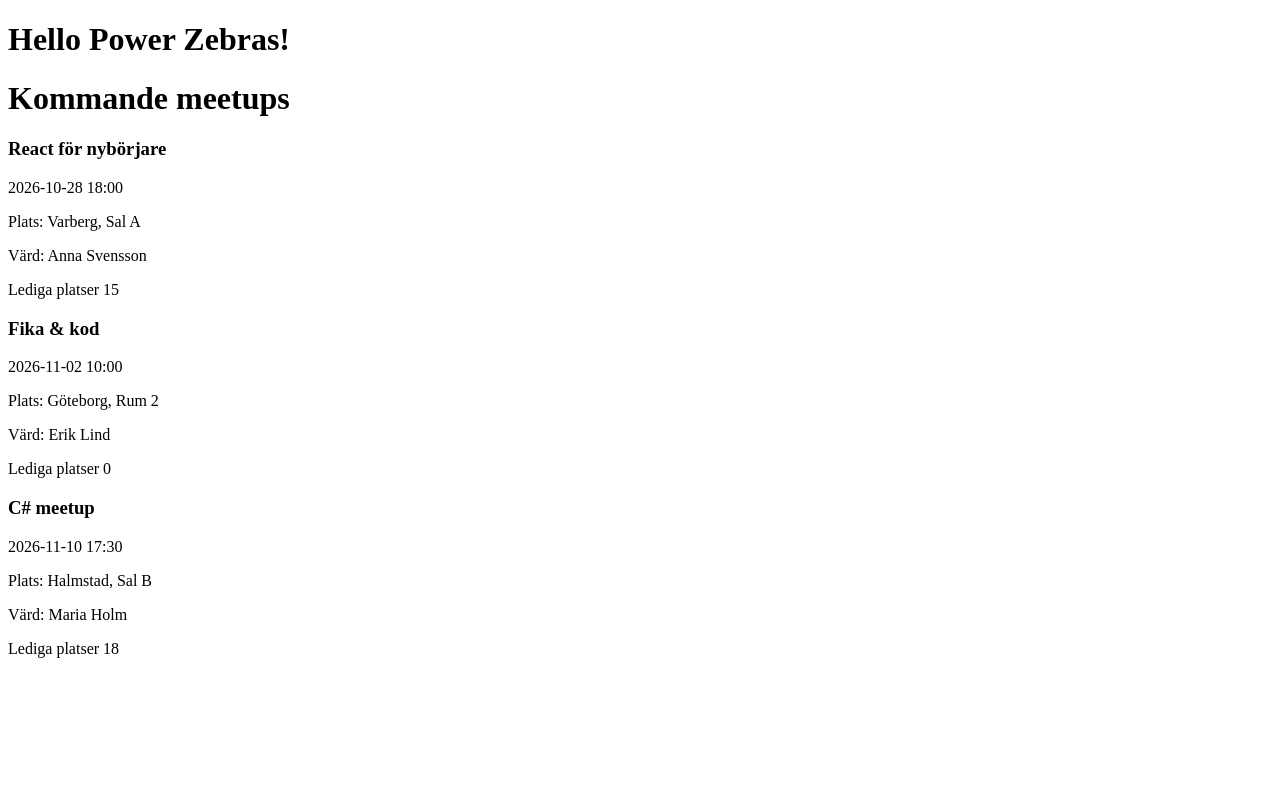
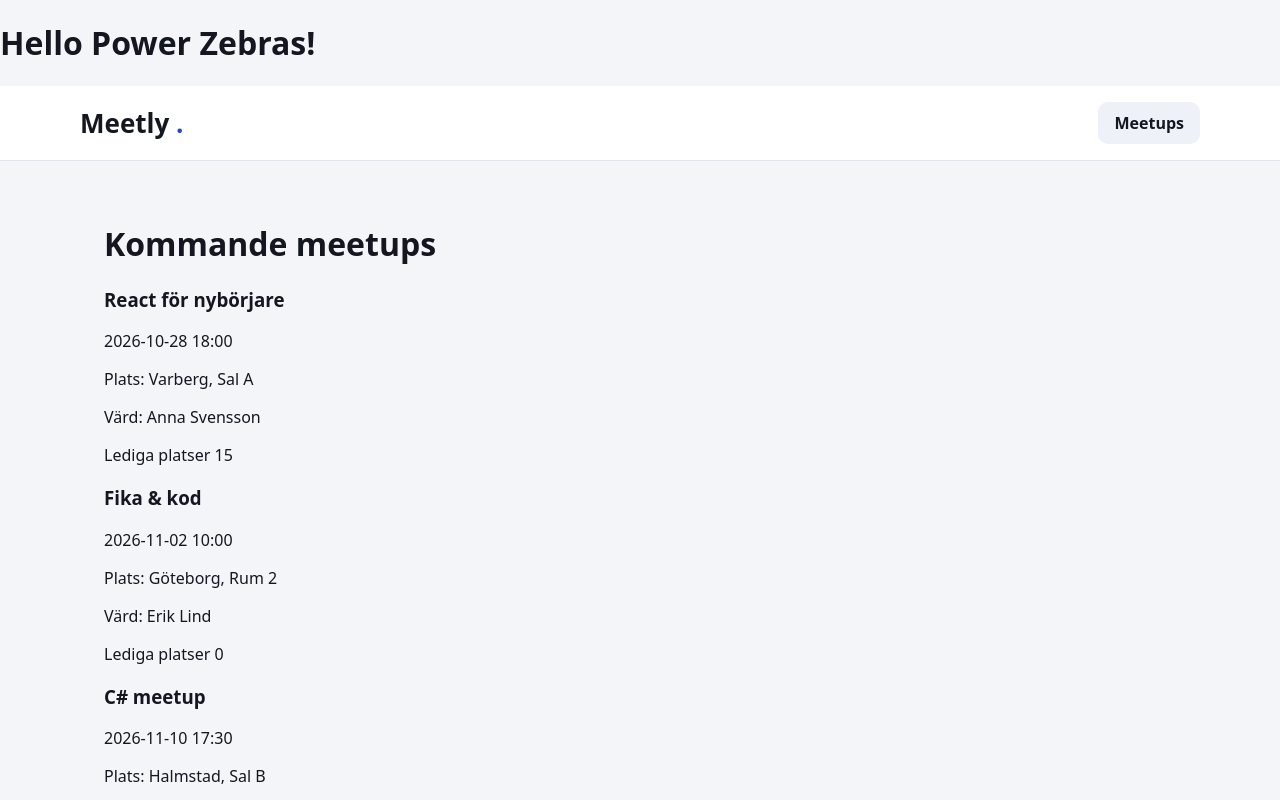
Before and after one commit to Pontusthoren-del/PowerZebraFrontend, a React (Vite) app in the folder Meetly.Frontend/: page / in a window 1280 px wide. Shown: the top 800 px of the page. Built offline with nearby package versions, Linux system fonts and the light colour scheme.

Commit message:
Added layout

```diff
--- a/Meetly.Frontend/src/App.tsx
+++ b/Meetly.Frontend/src/App.tsx
@@ -1,11 +1,11 @@
 import { BrowserRouter } from "react-router-dom";
-import Home from "./pages/Home";
+import AppRoutes from "./routes/AppRoutes";
 
 export default function App() {
     return (
         <BrowserRouter>
             <h1> Hello Power Zebras! </h1>
-            <Home/>
+            <AppRoutes/>
         </BrowserRouter>
     );
 }
--- /dev/null
+++ b/Meetly.Frontend/src/components/Footer.tsx
@@ -0,0 +1,7 @@
+export default function Footer() {
+    return (
+        <footer className="footer">
+            <div className="footer-inner">© 2026 Meetly · Power Zebras</div>
+        </footer>
+    );
+}
--- /dev/null
+++ b/Meetly.Frontend/src/components/Header.tsx
@@ -0,0 +1,22 @@
+import { Link, NavLink } from "react-router-dom";
+
+export default function Header() {
+  const navClass = ({ isActive }: { isActive: boolean }) =>
+    isActive ? "nav-link active" : "nav-link";
+
+  return (
+    <header className="header">
+      <div className="header-inner">
+        <Link to="/" className="header-logo">
+          Meetly <span className="header-logo-dot">.</span>
+        </Link>
+
+        <nav className="header-nav">
+          <NavLink to="/" end className={navClass}>
+            Meetups
+          </NavLink>
+        </nav>
+      </div>
+    </header>
+  );
+}
--- /dev/null
+++ b/Meetly.Frontend/src/components/Layout.tsx
@@ -0,0 +1,15 @@
+import Footer from "./Footer";
+import { Outlet } from "react-router-dom";
+import Header from "./Header";
+
+export default function Layout() {
+  return (
+    <div className="layout">
+      <Header />
+      <main className="layout-content">
+        <Outlet />
+      </main>
+      <Footer />
+    </div>
+  );
+}
--- a/Meetly.Frontend/src/index.css
+++ b/Meetly.Frontend/src/index.css
@@ -0,0 +1,106 @@
+/* Färger på ett ställe: ändra här så ändras de överallt */
+:root {
+    --bg: #F3F5F9;          /* bakgrund */
+    --surface: #FFFFFF;     /* kort, header */
+    --text: #14171F;        /* text */
+    --muted: #4A5263;       /* grå text */
+    --border: #E1E5EE;      /* linjer */
+    --accent: #2348C7;      /* blå (knappar) */
+    --accent-soft: #E6ECFB; /* ljusblå */
+}
+
+body {
+    margin: 0;
+    background: var(--bg);
+    color: var(--text);
+    font-family: system-ui, sans-serif;
+}
+
+/* Hela sidan: footer alltid längst ner */
+.layout {
+    min-height: 100vh;
+    display: flex;
+    flex-direction: column;
+}
+.layout-content {
+    flex: 1;
+    width: 100%;
+    max-width: 1120px;
+    margin: 0 auto;
+    padding: 40px 24px;
+    box-sizing: border-box;
+}
+
+/* ---------- Header ---------- */
+.header {
+    background: var(--surface);
+    border-bottom: 1px solid var(--border);
+}
+.header-inner {
+    max-width: 1120px;
+    margin: 0 auto;
+    padding: 16px 24px;
+    display: flex;
+    flex-wrap: wrap;               /* på mobil hamnar menyn under loggan */
+    align-items: center;
+    justify-content: space-between;
+    gap: 12px;
+}
+.header-logo {
+    font-size: 26px;
+    font-weight: 700;
+    color: var(--text);
+    text-decoration: none;
+}
+.header-logo-dot { color: var(--accent); }
+
+.header-nav {
+    display: flex;
+    flex-wrap: wrap;
+    gap: 8px;
+}
+.nav-link {
+    padding: 10px 16px;
+    border-radius: 10px;
+    font-weight: 600;
+    color: var(--text);
+    text-decoration: none;
+}
+.nav-link:hover { background: var(--bg); }
+.nav-link.active { background: #EEF1F7; }  /* sidan man är på */
+
+.nav-outline {                              /* Registrera */
+    color: var(--accent);
+    border: 2px solid var(--accent);
+}
+.nav-primary {                              /* Logga in */
+    color: #FFFFFF;
+    background: var(--accent);
+}
+.nav-primary:hover { background: #16328F; }
+
+.nav-button {                               /* Logga ut */
+    padding: 10px 16px;
+    border: none;
+    border-radius: 10px;
+    background: none;
+    font: inherit;
+    font-weight: 600;
+    color: var(--muted);
+    cursor: pointer;
+}
+
+/* ---------- Footer ---------- */
+.footer {
+    background: var(--surface);
+    border-top: 1px solid var(--border);
+}
+.footer-inner {
+    max-width: 1120px;
+    margin: 0 auto;
+    padding: 20px 24px;
+    font-size: 14px;
+    color: var(--muted);
+}
+
+.page-title { margin-top: 0; }
--- /dev/null
+++ b/Meetly.Frontend/src/routes/AppRoutes.tsx
@@ -0,0 +1,13 @@
+import { Route, Routes } from "react-router-dom";
+import Home from "../pages/Home";
+import Layout from "../components/Layout";
+
+export default function AppRoutes() {
+  return (
+    <Routes>
+      <Route element={<Layout />}>
+        <Route path="/" element={<Home />} />
+      </Route>
+    </Routes>
+  );
+}
```
